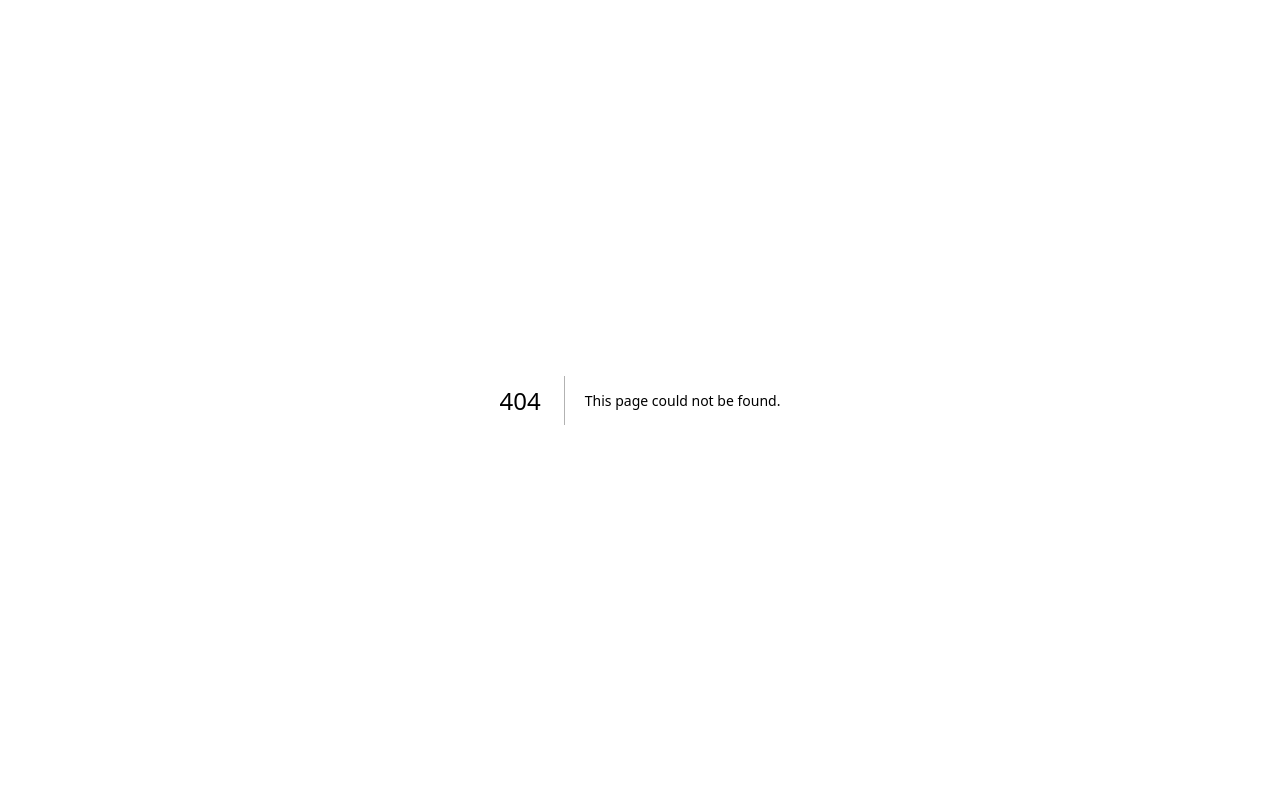
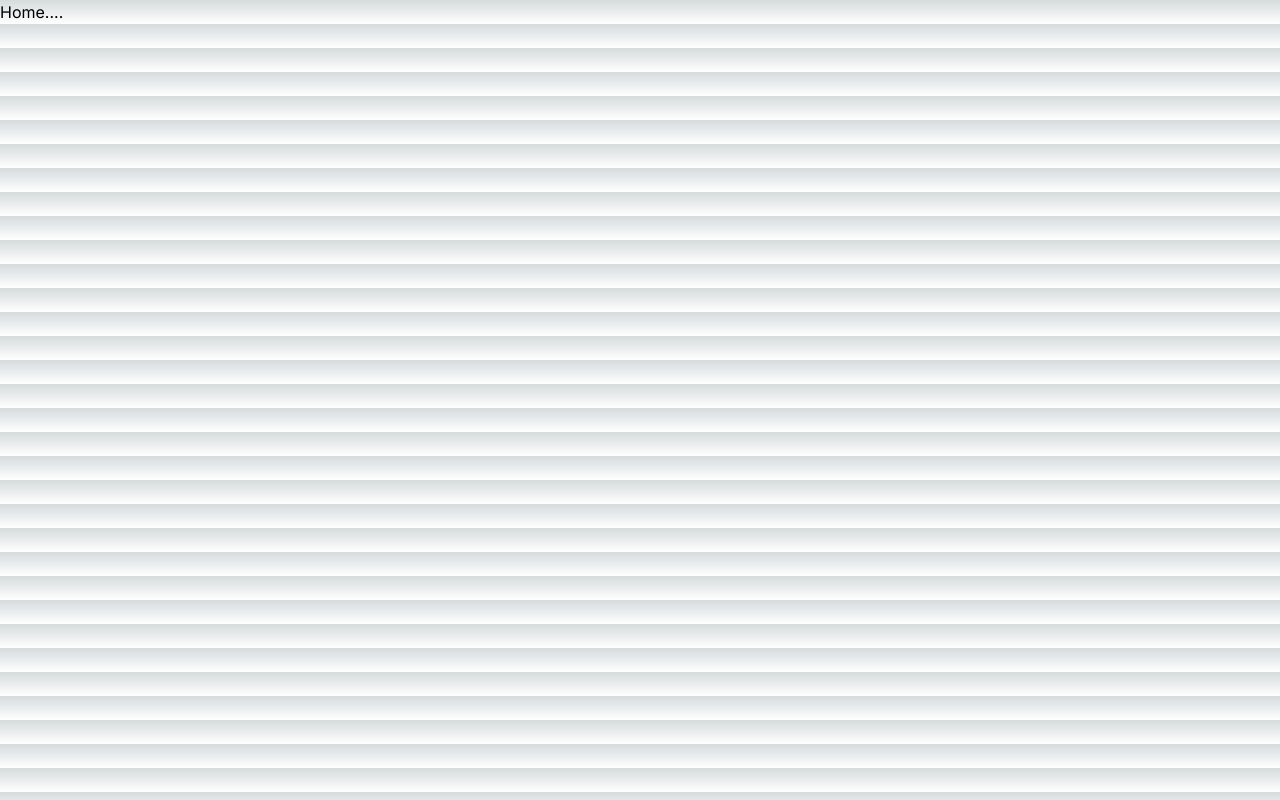
Before and after one commit to Ilesanmi-Erioluwa-Victor/hollyway_front, a Next.js app: page /home in a window 1280 px wide. Before the commit this address had no page. Built offline with nearby package versions, Linux system fonts and the light colour scheme.

Commit message:
working on header

```diff
--- /dev/null
+++ b/src/app/home/page.tsx
@@ -0,0 +1,10 @@
+
+const Home = () => {
+  return (
+    <div>
+      Home....
+    </div>
+  )
+}
+
+export default Home
```
Also changed, not shown: src/app/robots.ts (added), src/app/sitemap.ts (added).
